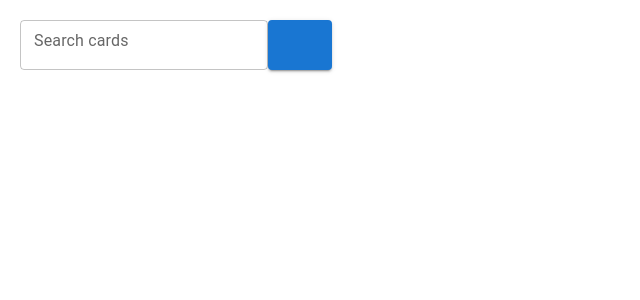
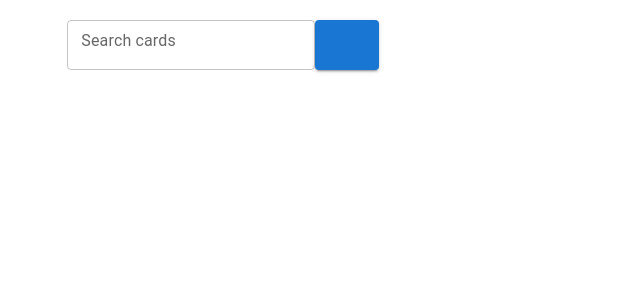
Before and after one commit to BenjaminSiri/mtg_app, a React (Create React App) app: page / in a window 1280 px wide. Shown: the top 300 px of the page, without its empty margins (0-640 px from the left). Built offline with nearby package versions, Linux system fonts and the light colour scheme; some icons are missing.

Commit message:
really good mobile styling

```diff
--- a/src/Pages/home.tsx
+++ b/src/Pages/home.tsx
@@ -17,7 +17,10 @@ const StyledDiv = styled.div`
 
 const SearchContainer = styled.div`
     flex: 1;
-    max-width: 90%;
+    max-width: 100%;
+    display: flex;
+    align-items: center;
+    flex-direction: column;
 `
 
 const ImageContainer = styled.div`
@@ -25,14 +28,15 @@ const ImageContainer = styled.div`
     display: flex;
     justify-content: center;
     flex: 2;
-    max-width: 90%;
+    max-width: 100%;
 `;
 
 const StyledCard = styled(Card)`
     padding: 5px;
     margin-bottom: 10px;
+    margin-left: 20px;
+    margin-right: 20px;
     height: 50px;
-    width: 400px;
 
     &:hover {
         background-color: #e0e0e0;
@@ -43,8 +47,6 @@ const StyledCardContent = styled(CardContent)`
     padding: 0;
     margin: 0;
     width: 100%;
-    min-width: 200px;
-    max-width: 400px;
     height: 100%;
     display: flex;
     flex-direction: column;
@@ -52,8 +54,9 @@ const StyledCardContent = styled(CardContent)`
 `;
 
 const StyledStack = styled(Stack)`
-    margin-left: 20px;
-    margin-right: 20px;
+    width: 100%;
+    min-width: 200px;
+    max-width: 600px;
 `;
 
 const CardHeader = styled.div`
@@ -86,7 +89,7 @@ const StyledButton = styled(Button)`
 `;
 
 const StyledImage = styled.img`
-    margin-top: 20px;
+    margin: 20px;
     width: 100%;
     min-width: 200px;
     max-width: 400px;
@@ -170,7 +173,7 @@ const Home: React.FC = () => {
         </SearchContainer>
         <ImageContainer>
             {imageURI && <StyledImage src={imageURI} alt="MTG Card" />}
-            {loadingImage && <img src={loadingGif} alt="Loading..." style={{height: '100px', width: '100px', marginTop: '250px'}} />}
+            {loadingImage && <img src={loadingGif} alt="Loading..." style={{height: '100px', width: '100px', marginTop: '200px'}} />}
         </ImageContainer>
     </StyledDiv>
     );
```
